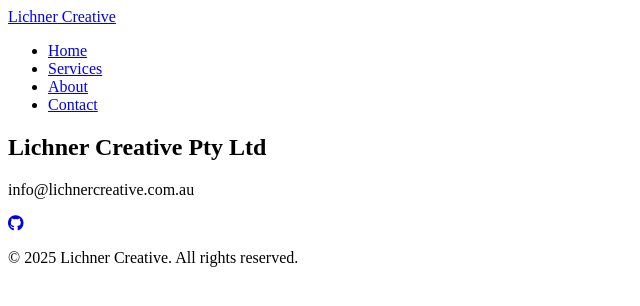
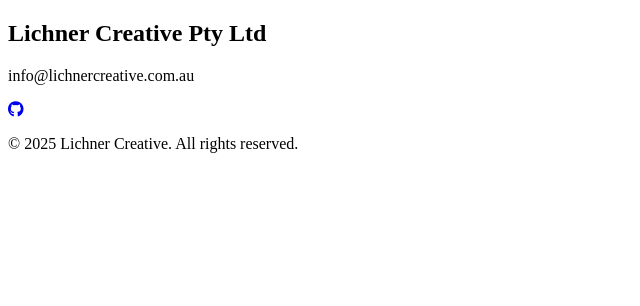
Before and after one commit to lichner/lichnercreative, a Jekyll site: the page built from index.html, in a window 1280 px wide. Shown: the top 306 px of the page, without its empty margins (0-640 px from the left). Built offline with Jekyll 4.4.1, drawn with Linux system fonts in a browser that asks for light colours.

Commit message:
Simplify to one-page design matching reference site
- Remove navigation menu from header (no longer needed for one-page design)
- Remove header scroll JavaScript (no header to scroll)
- Add simple SVG favicon to prevent 404 errors
- Site now matches lichnercreative.com.au with minimal design

```diff
--- a/_layouts/default.html
+++ b/_layouts/default.html
@@ -20,28 +20,12 @@
   <link rel="stylesheet" href="{{ '/assets/css/main.scss' | relative_url }}">
 
   <!-- Favicon -->
-  <link rel="icon" type="image/x-icon" href="{{ '/assets/images/favicon.ico' | relative_url }}">
+  <link rel="icon" type="image/svg+xml" href="{{ '/assets/images/favicon.svg' | relative_url }}">
 </head>
 <body>
   <!-- Sparkle Container -->
   <div class="sparkle-container" id="sparkleContainer"></div>
 
-  <!-- Header -->
-  <header class="site-header" id="header">
-    <div class="container">
-      <a href="{{ '/' | relative_url }}" class="logo">
-        {{ site.title }}
-      </a>
-      <nav>
-        <ul class="nav-menu">
-          <li><a href="{{ '/' | relative_url }}">Home</a></li>
-          <li><a href="{{ '/services/' | relative_url }}">Services</a></li>
-          <li><a href="{{ '/about/' | relative_url }}">About</a></li>
-          <li><a href="{{ '/contact/' | relative_url }}">Contact</a></li>
-        </ul>
-      </nav>
-    </div>
-  </header>
 
   <!-- Main Content -->
   <main>
```
Also changed, not shown: other parts of _layouts/default.html (+0 -9 lines), assets/images/favicon.svg (added).
